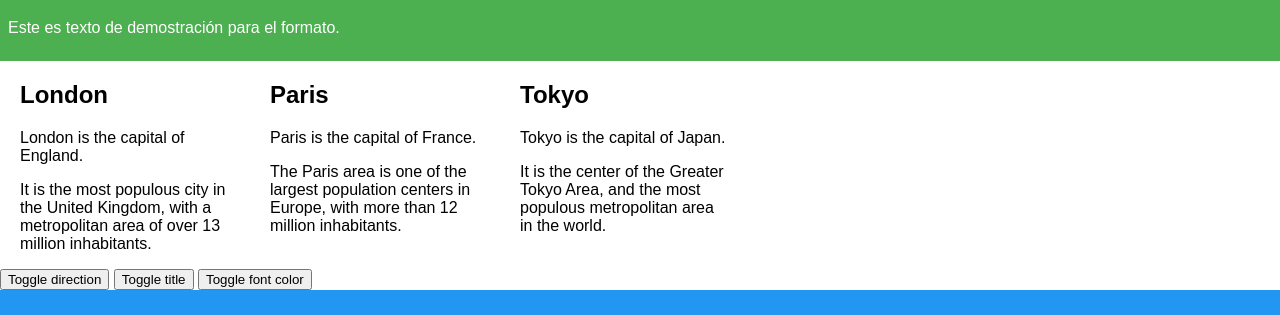
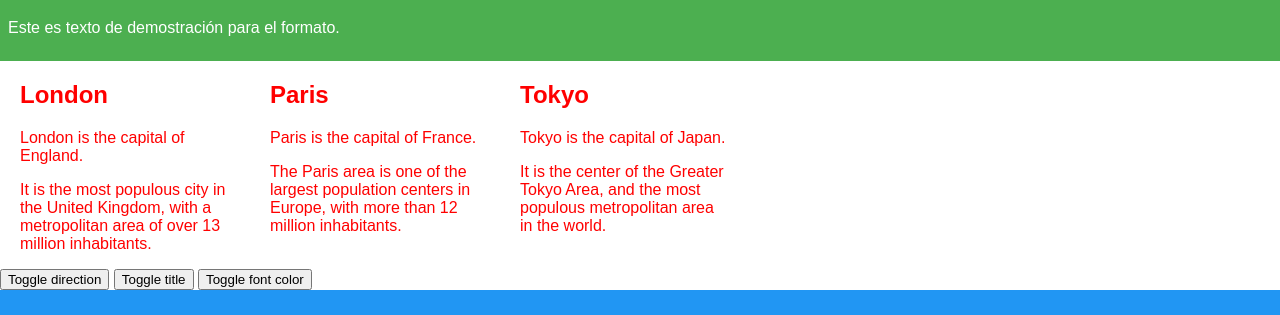
Before and after one commit to MauricioMontes-UCA/PW_SEC02_C2_2025_00042823, a plain HTML site: page index.html in a window 1280 px wide. Both pictures are taken after a click on the button "Toggle font color". Shown: the part 69-384 px from the top of the page. Drawn offline with Linux system fonts and the light colour scheme.

Commit message:
Tengo otro 30% agregado ahora

```diff
--- a/scripts.js
+++ b/scripts.js
@@ -1,18 +1,29 @@
 document.addEventListener('DOMContentLoaded', () => {
     const toggleDirectionButton = document.querySelector(".direction-toggle")
     const container = document.querySelector(".card-container")
-    const changeTitleButton = document.querySelector(".change-title")
-    const headerTitle = document.querySelector("h1")
 
     toggleDirectionButton.addEventListener('click', () => {
         container.classList.toggle('row')
         container.classList.toggle('column')
     })
 
+    const changeTitleButton = document.querySelector(".change-title")
+    const headerTitle = document.querySelector("h1")
 
     if (changeTitleButton) {
         changeTitleButton.addEventListener('click', () => {
             headerTitle.textContent = "HTML & CSS: Curso práctico avanzado"
         })
     }
+
+    const colorToggleButton = document.querySelector(".color-toggle")
+    const cards = document.querySelectorAll(".card")
+
+    if (colorToggleButton) {
+        colorToggleButton.addEventListener('click', () => {
+            cards.forEach(card => {
+                card.classList.toggle('color-alt')
+            })
+        })
+    }
 })
--- a/styles.css
+++ b/styles.css
@@ -29,3 +29,7 @@ footer {
     margin: 0 20px;
     width: 210px;
 }
+
+.card.color-alt {
+    color: red;
+}
```
